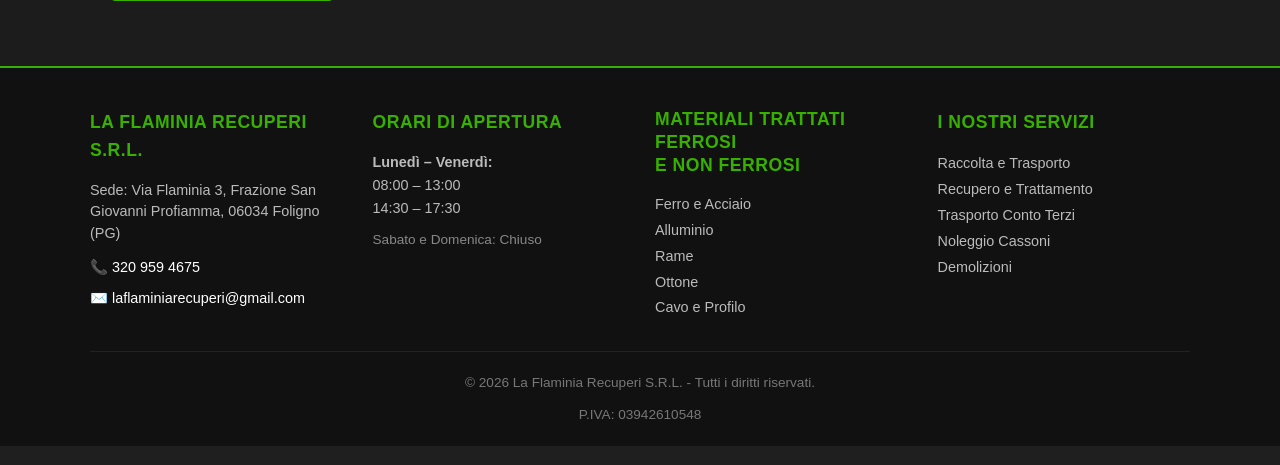
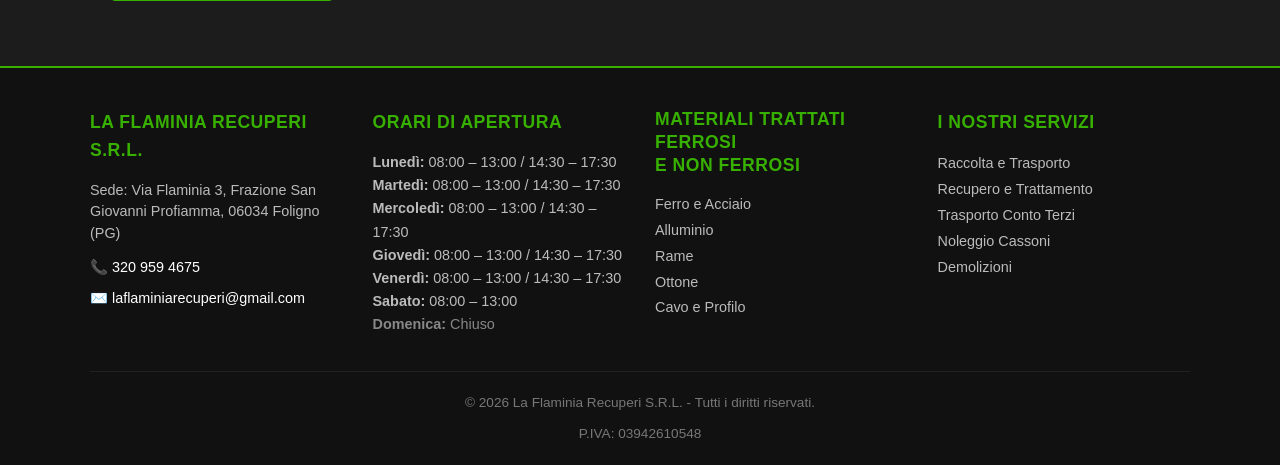
Before and after one commit to kgcodedev/la-flaminia-recuperi, a Flask app: page / in a window 1280 px wide. Shown: the part 2520-2985 px from the top of the page. Run offline with Flask 3, Linux system fonts and the light colour scheme.

Commit message:
Update footer.html

```diff
--- a/templates/footer.html
+++ b/templates/footer.html
@@ -19,13 +19,14 @@
         <!-- Colonna 2: Orari di Apertura -->
         <div>
             <h4 style="color: #38B000; font-size: 1.1rem; margin-bottom: 15px; text-transform: uppercase; letter-spacing: 0.5px;">Orari di Apertura</h4>
-            <p style="font-size: 0.9rem; color: #bbb; line-height: 1.6; margin-bottom: 8px;">
-                <strong>Lunedì – Venerdì:</strong><br>
-                08:00 – 13:00<br>
-                14:30 – 17:30
-            </p>
-            <p style="font-size: 0.85rem; color: #888;">
-                Sabato e Domenica: Chiuso
+            <p style="font-size: 0.9rem; color: #bbb; line-height: 1.6; margin-bottom: 5px;">
+                <strong>Lunedì:</strong> 08:00 – 13:00 / 14:30 – 17:30<br>
+                <strong>Martedì:</strong> 08:00 – 13:00 / 14:30 – 17:30<br>
+                <strong>Mercoledì:</strong> 08:00 – 13:00 / 14:30 – 17:30<br>
+                <strong>Giovedì:</strong> 08:00 – 13:00 / 14:30 – 17:30<br>
+                <strong>Venerdì:</strong> 08:00 – 13:00 / 14:30 – 17:30<br>
+                <strong>Sabato:</strong> 08:00 – 13:00<br>
+                <span style="color: #888;"><strong>Domenica:</strong> Chiuso</span>
             </p>
         </div>
 
```
